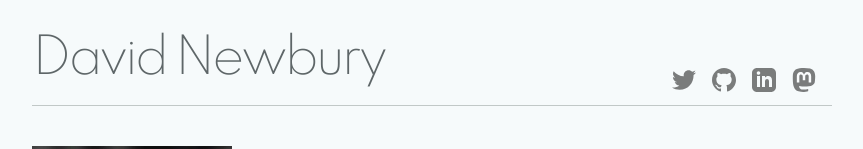
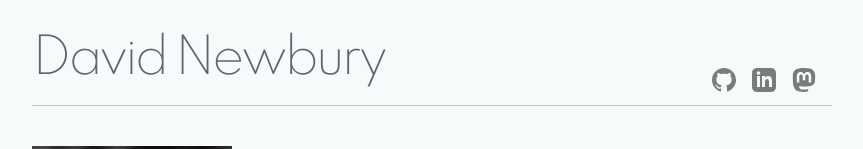
Before and after one commit to workergnome/davidnewbury, a Vue app: page / in a window 1280 px wide. Shown: the top 149 px of the page, without its empty margins (208-1071 px from the left). Built offline with nearby package versions, Linux system fonts and the light colour scheme.

Commit message:
removed twitter

```diff
--- a/src/components/Project.vue
+++ b/src/components/Project.vue
@@ -1,4 +1,4 @@
-<template>
+git add<template>
   <div class="project">
     <a :href="project.url">{{ project.name }} ({{ yearText }})</a>
     <div v-html="htmlDesc" class="description"></div>
--- a/src/components/SocialMedia.vue
+++ b/src/components/SocialMedia.vue
@@ -1,6 +1,6 @@
 <template>
   <ul class="social-media">
-    <li>
+<!--     <li>
       <a href="https://twitter.com/workergnome" target="_blank">
         <svg
           xmlns="http://www.w3.org/2000/svg"
@@ -13,7 +13,7 @@
           />
         </svg>
       </a>
-    </li>
+    </li> -->
     <li>
       <a href="https://github.com/workergnome" target="_blank">
         <svg
```
